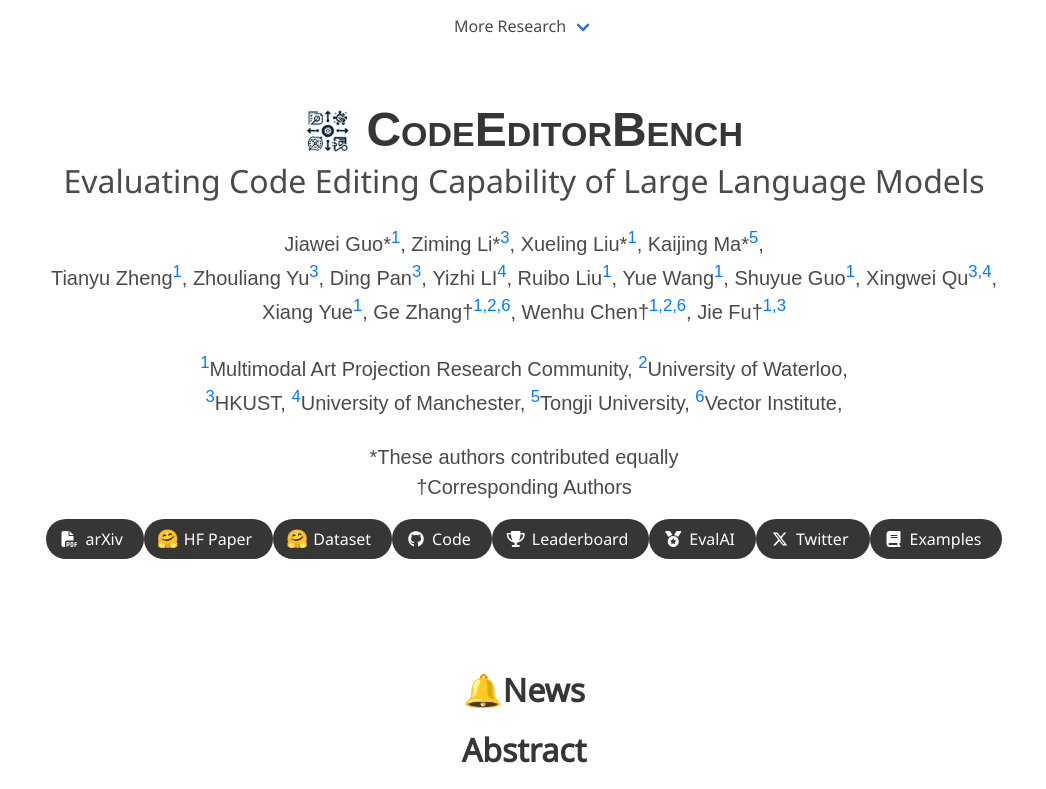
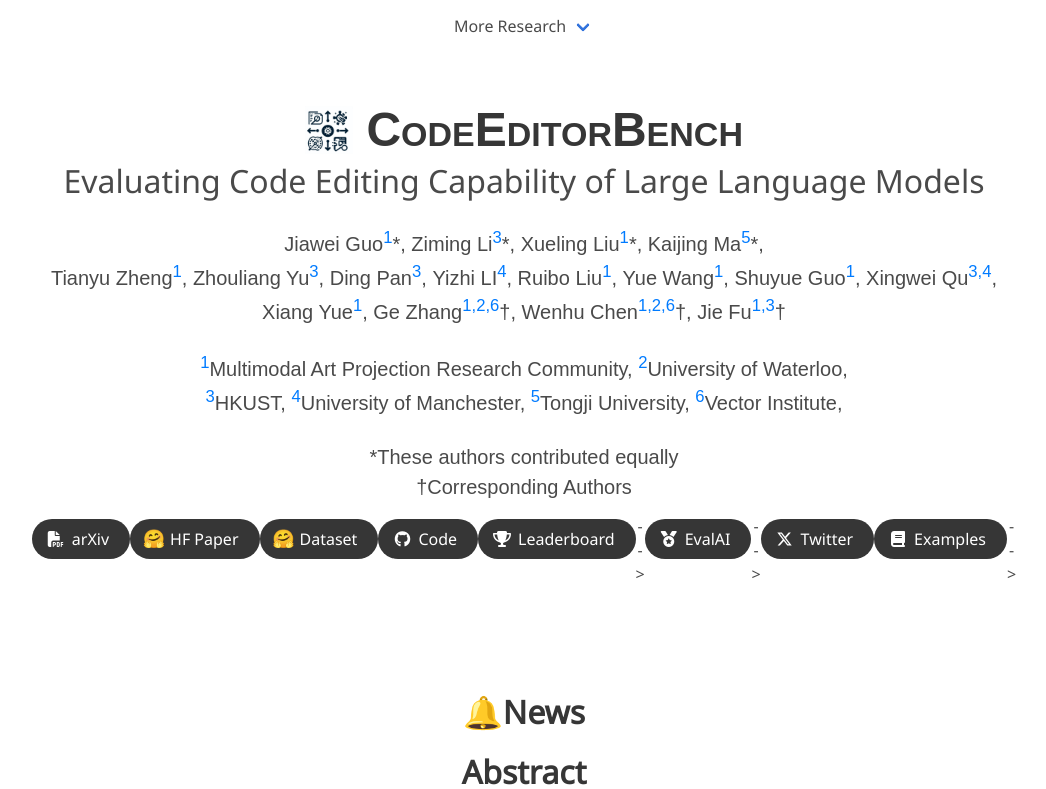
Before and after one commit to CodeEditorBench/CodeEditorBench.github.io, a plain HTML site: page index.html in a window 1280 px wide. Shown: the top 789 px of the page, without its empty margins (116-1162 px from the left). Drawn offline with nearby package versions, Linux system fonts and the light colour scheme; a script that the page names is missing; some icons are missing; a web font is replaced by a local one.

Commit message:
Update index.html

```diff
--- a/index.html
+++ b/index.html
@@ -96,10 +96,10 @@
               Evaluating Code Editing Capability of Large Language Models
             </h2>
             <div class="is-size-5 publication-authors">
-              <span class="author-block">Jiawei Guo*<sup style="color:#007bff;">1</sup>,</span>
-              <span class="author-block">Ziming Li*<sup style="color:#007bff;">3</sup>,</span>
-              <span class="author-block">Xueling Liu*<sup style="color:#007bff;">1</sup>,</span>
-              <span class="author-block">Kaijing Ma*<sup style="color:#007bff;">5</sup>,</span><br>
+              <span class="author-block">Jiawei Guo<sup style="color:#007bff;">1</sup>*,</span>
+              <span class="author-block">Ziming Li<sup style="color:#007bff;">3</sup>*,</span>
+              <span class="author-block">Xueling Liu<sup style="color:#007bff;">1</sup>*,</span>
+              <span class="author-block">Kaijing Ma<sup style="color:#007bff;">5</sup>*,</span><br>
               <span class="author-block">Tianyu Zheng<sup style="color:#007bff;">1</sup>,</span>
               <span class="author-block">Zhouliang Yu<sup style="color:#007bff;">3</sup>,</span>
               <span class="author-block">Ding Pan<sup style="color:#007bff;">3</sup>,</span>
@@ -109,9 +109,9 @@
               <span class="author-block">Shuyue Guo<sup style="color:#007bff;">1</sup>,</span>
               <span class="author-block">Xingwei Qu<sup style="color:#007bff;">3,4</sup>,</span><br>
               <span class="author-block">Xiang Yue<sup style="color:#007bff;">1</sup>,</span>
-              <span class="author-block">Ge Zhang†<sup style="color:#007bff;">1,2,6</sup>,</span>
-              <span class="author-block">Wenhu Chen†<sup style="color:#007bff;">1,2,6</sup>,</span>
-              <span class="author-block">Jie Fu†<sup style="color:#007bff;">1,3</sup></span>
+              <span class="author-block">Ge Zhang<sup style="color:#007bff;">1,2,6</sup>†,</span>
+              <span class="author-block">Wenhu Chen<sup style="color:#007bff;">1,2,6</sup>†,</span>
+              <span class="author-block">Jie Fu<sup style="color:#007bff;">1,3</sup>†</span>
             </div>
 
             <br>
@@ -143,7 +143,7 @@
                 <!-- PDF Link. -->
                 <span class="link-block">
                   <!-- @PAN TODO: change links -->
-                  <a href="https://arxiv.org/abs/2311.16502" class="external-link button is-normal is-rounded is-dark">
+                  <a href="https://arxiv.org/abs/2404.03543" class="external-link button is-normal is-rounded is-dark">
                     <span class="icon">
                       <i class="fas fa-file-pdf"></i>
                     </span>
@@ -160,7 +160,7 @@
                   </a>
                 </span>
                 <span class="link-block">
-                  <a href="https://huggingface.co/datasets/MMMU/MMMU"
+                  <a href="https://huggingface.co/datasets/m-a-p/CodeEditorBench"
                     class="external-link button is-normal is-rounded is-dark">
                     <span class="icon">
                       <!-- <i class="far fa-images"></i> -->
@@ -171,7 +171,7 @@
                   </a>
                 </span>
                 <span class="link-block">
-                  <a href="https://github.com/MMMU-Benchmark/MMMU"
+                  <a href="https://github.com/CodeEditorBench/CodeEditorBench"
                     class="external-link button is-normal is-rounded is-dark">
                     <span class="icon">
                       <i class="fab fa-github"></i>
@@ -181,7 +181,7 @@
                 </span>
                 <!-- Dataset Link. -->
 
-                <!-- Leaderboard Link. -->
+<!--                 <!-- Leaderboard Link. -->
                 <span class="link-block">
                   <a href="#leaderboard" class="external-link button is-normal is-rounded is-dark">
                     <span class="icon has-text-white">
@@ -190,10 +190,10 @@
                     </span>
                     <span>Leaderboard</span>
                   </a>
-                </span>
-
-
-                <!-- Visualization Link. -->
+                </span> -->
+
+
+<!--                 <!-- Visualization Link. -->
                 <span class="link-block">
                   <a href="https://eval.ai/web/challenges/challenge-page/2179/overview"
                     class="external-link button is-normal is-rounded is-dark">
@@ -203,7 +203,7 @@
                     </span>
                     <span>EvalAI</span>
                   </a>
-                </span>
+                </span> -->
                 <!-- Twitter Link. -->
                 <span class="link-block">
                   <a href="https://twitter.com/xiangyue96/status/1729698316554801358"
@@ -215,7 +215,7 @@
                     <span>Twitter</span>
                   </a>
                 </span>
-                <!-- EvalAI Link. -->
+<!--                 <!-- EvalAI Link. -->
                 <span class="link-block">
                   <a href="#examples" class="external-link button is-normal is-rounded is-dark">
                     <span class="icon has-text-white">
@@ -223,7 +223,7 @@
                     </span>
                     <span>Examples</span>
                   </a>
-                </span>
+                </span> -->
               </div>
 
             </div>
```
